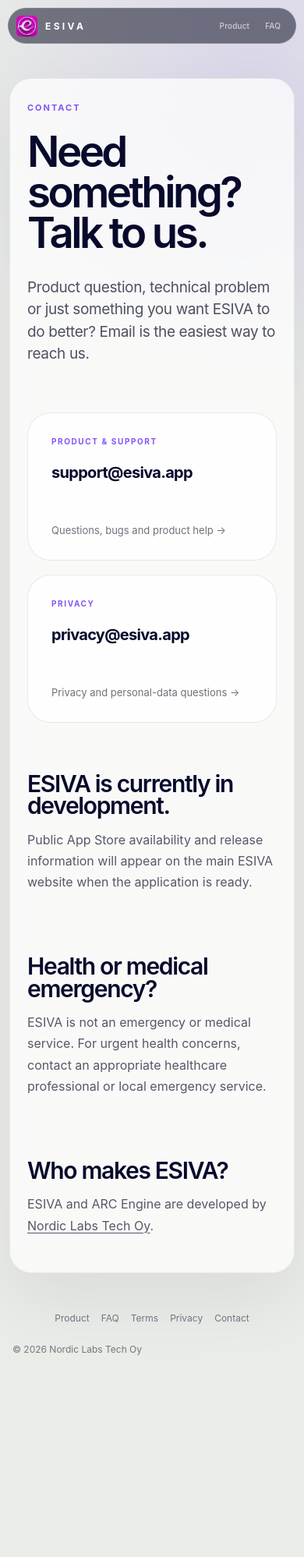
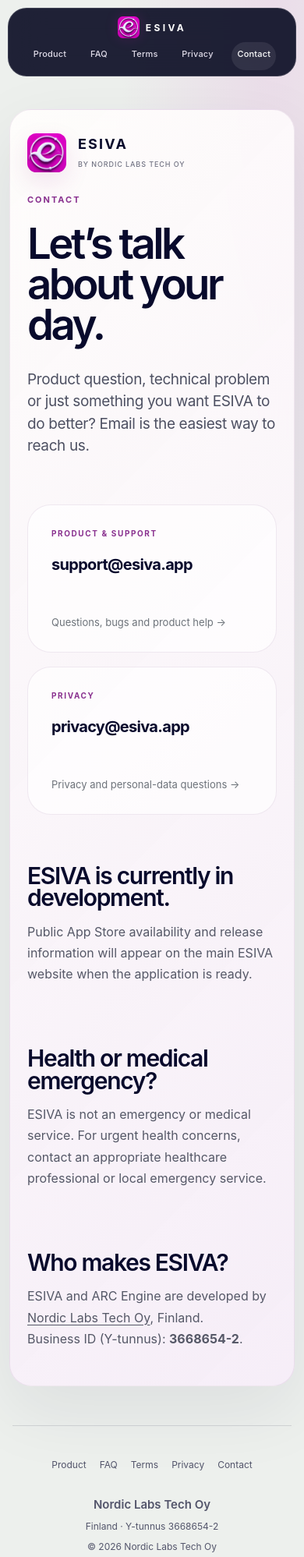
Before and after one commit to germanchaikovskii-ui/esiva, a plain HTML site: page support/index.html in a window 390 px wide. Shown: the top 1997 px of the page at 78% size. Before the commit the page ends 1788 px from the top, so only its background shows below. Drawn offline with Linux system fonts and the light colour scheme.

Commit message:
Unify ESIVA navigation and company details across pages

```diff
--- a/404.html
+++ b/404.html
@@ -6,16 +6,40 @@
   <title>Page not found — ESIVA</title>
   <meta name="robots" content="noindex">
   <link rel="icon" type="image/svg+xml" href="/assets/images/brand/esiva-favicon.svg?v=20261108">
-  <link rel="stylesheet" href="/assets/css/styles.css">
+  <link rel="stylesheet" href="/assets/css/styles.css?v=20261108-nav">
+  <link rel="stylesheet" href="/assets/css/site-chrome.css?v=20261108-nav">
 </head>
-<body>
+<body class="info-page">
+<header class="site-header">
+  <a class="brand" href="/?v=20261108-nav" aria-label="ESIVA home">
+    <img src="/assets/images/brand/esiva-logo.jpg" alt="" width="30" height="30">
+    <span>ESIVA</span>
+  </a>
+  <nav class="site-nav" aria-label="Main navigation">
+    <a href="/?v=20261108-nav">Product</a>
+    <a href="/faq/?v=20261108-nav">FAQ</a>
+    <a href="/terms/?v=20261108-nav">Terms</a>
+    <a href="/privacy/?v=20261108-nav">Privacy</a>
+    <a href="/support/?v=20261108-nav">Contact</a>
+  </nav>
+</header>
   <main class="info-main">
-    <article class="info-card">
-      <p class="section-kicker">404</p>
+    <article class="info-article">
+      <p class="info-eyebrow">404</p>
       <h1>Page not found.</h1>
       <p>The page may have moved or does not exist.</p>
-      <p><a href="/">Return to ESIVA</a></p>
+      <p><a href="/?v=20261108-nav">Return to ESIVA</a></p>
     </article>
   </main>
+<footer class="site-footer info-footer">
+  <nav aria-label="Footer navigation">
+    <a href="/?v=20261108-nav">Product</a>
+    <a href="/faq/?v=20261108-nav">FAQ</a>
+    <a href="/terms/?v=20261108-nav">Terms</a>
+    <a href="/privacy/?v=20261108-nav">Privacy</a>
+    <a href="/support/?v=20261108-nav">Contact</a>
+  </nav>
+  <p class="company-details"><strong>Nordic Labs Tech Oy</strong><span>Finland · Y-tunnus 3668654-2</span><span>© 2026 Nordic Labs Tech Oy</span></p>
+</footer>
 </body>
 </html>
--- /dev/null
+++ b/assets/css/site-chrome.css
@@ -0,0 +1,41 @@
+/* Identical navigation and company identity across every ESIVA route. */
+.site-header{background:rgba(8,10,34,.9);border-color:#ffffff24}
+.brand img{border-radius:23%;box-shadow:0 0 18px #ee00be22}
+.site-nav a{color:#e0dce9}
+.site-nav a[aria-current=page]{color:#fff;background:#ffffff15}
+.site-footer{display:flex;flex-direction:column;align-items:center;gap:24px;margin:80px auto 0;padding:30px 0 36px;border-top:1px solid #ffffff26;color:#c7c4d9}
+.site-footer nav{display:flex;justify-content:center;flex-wrap:wrap;gap:12px 25px}
+.site-footer nav a{font-size:13px;text-decoration:none;min-height:40px;display:inline-flex;align-items:center}
+.site-footer nav a:hover{color:#fff;text-decoration:underline;text-underline-offset:4px}
+.site-footer a:focus-visible{outline:2px solid currentColor;outline-offset:5px;border-radius:2px}
+.site-footer .company-details{display:flex;flex-direction:column;align-items:center;gap:8px;text-align:center;margin:0;font-size:12px;line-height:1.5}
+.site-footer .company-details strong{font-size:15px;font-weight:600}
+.site-footer .company-details span{margin:0;width:auto}
+.site-footer.info-footer{margin-top:0;color:#53556b;border-color:#14143220}
+.site-footer.info-footer a:hover{color:#801c8f}
+.info-page{background:radial-gradient(ellipse at 90% 0,#e8c8e580,transparent 40%),#edf0ed}
+.info-eyebrow,.contact-card span{color:#89318f}
+.contact-route .info-article{background:linear-gradient(135deg,#fffdfcf0,#f6edf8e8);border-color:#9c6da825}
+.contact-brand{display:flex;align-items:center;gap:15px;margin-bottom:35px}
+.contact-brand img{border-radius:23%;box-shadow:0 12px 30px #9c328b20}
+.contact-brand>span{font-size:21px;font-weight:650;letter-spacing:.12em;line-height:1.3}
+.contact-brand small{font-size:9px;letter-spacing:.1em;color:#717383;font-weight:550}
+.contact-card{border-color:#b89cbd35;background:#fff9}
+.contact-card:hover{box-shadow:0 22px 50px #843a7a14}
+@media(max-width:620px){
+ .site-header{flex-direction:column;gap:5px;border-radius:24px;padding:10px 8px 7px}
+ .site-header .site-nav{display:flex;width:100%;justify-content:space-evenly;gap:0}
+ .site-header .site-nav a{display:inline-flex!important;min-height:36px;padding:8px 7px;font-size:11px}
+ .site-header .brand{gap:8px;font-size:12px}
+ .site-header .brand img{width:28px;height:28px}
+ .info-main{padding-top:140px}
+ .hero .section-inner{padding-top:145px}
+ section[id]{scroll-margin-top:120px}
+ .site-footer nav{gap:5px 17px}
+ .site-footer nav a{font-size:12px}
+ .site-footer{margin-top:55px;gap:20px}
+ .contact-brand{margin-bottom:28px}.contact-brand img{width:50px;height:50px}
+ .contact-brand>span{font-size:18px}
+}
+
+.business-id{white-space:nowrap}
--- a/support/index.html
+++ b/support/index.html
@@ -14,23 +14,23 @@
   <link rel="canonical" href="https://esiva.app/support/">
   <link rel="icon" type="image/svg+xml" href="/assets/images/brand/esiva-favicon.svg?v=20261108">
   <link rel="apple-touch-icon" sizes="180x180" href="/assets/images/brand/apple-touch-icon.png">
-  <link rel="stylesheet" href="/assets/css/styles.css">
+  <link rel="stylesheet" href="/assets/css/styles.css?v=20261108-nav">
+  <link rel="stylesheet" href="/assets/css/site-chrome.css?v=20261108-nav">
 </head>
 
-<body class="info-page">
+<body class="info-page contact-route">
 
 <header class="site-header">
-  <a class="brand" href="/" aria-label="ESIVA home">
-    <img src="/assets/images/brand/esiva-logo.jpg" alt="" style="border-radius:22%">
+  <a class="brand" href="/?v=20261108-nav" aria-label="ESIVA home">
+    <img src="/assets/images/brand/esiva-logo.jpg" alt="" width="30" height="30">
     <span>ESIVA</span>
   </a>
-
   <nav class="site-nav" aria-label="Main navigation">
-    <a href="/">Product</a>
-    <a href="/faq/">FAQ</a>
-    <a href="/terms/">Terms</a>
-    <a href="/privacy/">Privacy</a>
-    <a href="/support/">Contact</a>
+    <a href="/?v=20261108-nav">Product</a>
+    <a href="/faq/?v=20261108-nav">FAQ</a>
+    <a href="/terms/?v=20261108-nav">Terms</a>
+    <a href="/privacy/?v=20261108-nav">Privacy</a>
+    <a href="/support/?v=20261108-nav" aria-current="page">Contact</a>
   </nav>
 </header>
 
@@ -38,9 +38,9 @@
 
   <article class="info-article contact-page">
 
-    <div class="info-eyebrow">CONTACT</div>
+    <div class="contact-brand"><img src="/assets/images/brand/esiva-logo.jpg" width="62" height="62" alt="ESIVA"><span>ESIVA<br><small>BY NORDIC LABS TECH OY</small></span></div><div class="info-eyebrow">CONTACT</div>
 
-    <h1>Need something?<br>Talk to us.</h1>
+    <h1>Let’s talk<br>about your day.</h1>
 
     <p class="info-intro">
       Product question, technical problem or just something you want
@@ -93,7 +93,7 @@
 
       <p>
         ESIVA and ARC Engine are developed by
-        <a href="https://nordiclabs.tech">Nordic Labs Tech Oy</a>.
+        <a href="https://nordiclabs.tech">Nordic Labs Tech Oy</a>, Finland.<br>Business ID (Y-tunnus): <strong class="business-id">3668654-2</strong>.
       </p>
     </section>
 
@@ -101,13 +101,15 @@
 
 </main>
 
-<footer class="info-footer">
-  <a href="/">Product</a>
-  <a href="/faq/">FAQ</a>
-  <a href="/terms/">Terms</a>
-  <a href="/privacy/">Privacy</a>
-  <a href="/support/">Contact</a>
-  <span>© 2026 Nordic Labs Tech Oy</span>
+<footer class="site-footer info-footer">
+  <nav aria-label="Footer navigation">
+    <a href="/?v=20261108-nav">Product</a>
+    <a href="/faq/?v=20261108-nav">FAQ</a>
+    <a href="/terms/?v=20261108-nav">Terms</a>
+    <a href="/privacy/?v=20261108-nav">Privacy</a>
+    <a href="/support/?v=20261108-nav" aria-current="page">Contact</a>
+  </nav>
+  <p class="company-details"><strong>Nordic Labs Tech Oy</strong><span>Finland · Y-tunnus 3668654-2</span><span>© 2026 Nordic Labs Tech Oy</span></p>
 </footer>
 
 </body>
```
Also changed, not shown: faq/index.html (+18 -16 lines), index.html (+19 -17 lines), privacy/index.html (+18 -16 lines), terms/index.html (+18 -16 lines), 1 other file.
